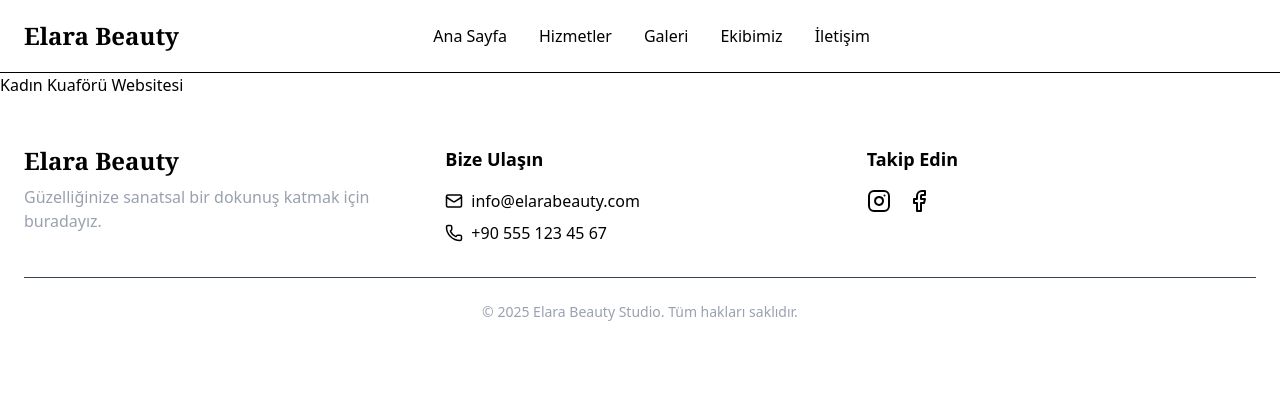
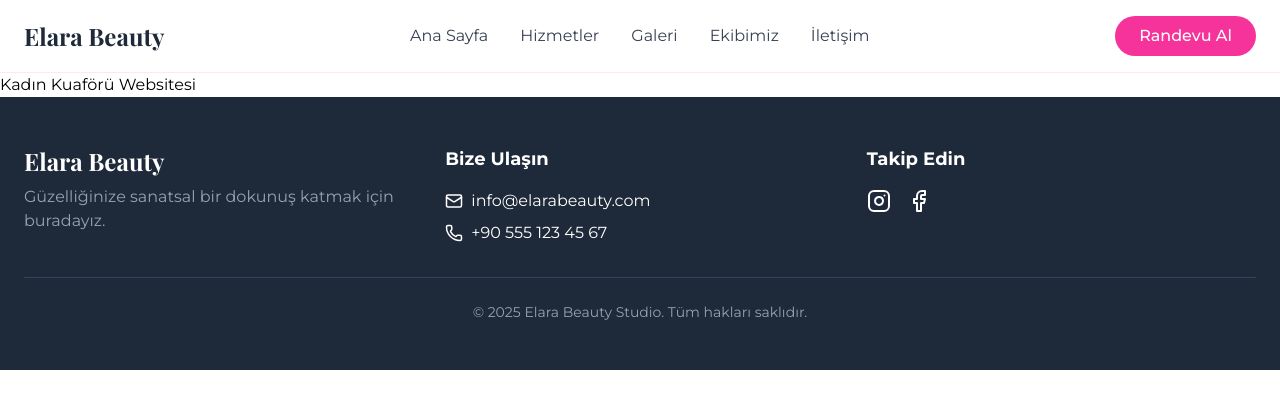
Before and after one commit to furkycl/freelance-Hairdresser, a Next.js app: page / in a window 1280 px wide. Shown: the top 408 px of the page. Built offline with nearby package versions, Linux system fonts and the light colour scheme.

Commit message:
feat: Create a stable project base and complete the Tailwind CSS configuration

```diff
--- a/src/app/globals.css
+++ b/src/app/globals.css
@@ -1,4 +1,21 @@
 @import "tailwindcss";
+
+/* :root seçicisi, projenin en tepesidir ve global değişkenleri tanımlamak için kullanılır. */
+:root {
+  /* Renk Değişkenleri (RGB formatında) */
+  /* NOT: Renkleri bu şekilde R G B olarak ayırmak, Tailwind'in bg-ana/80 gibi opaklık sınıflarını kullanabilmesi için kritiktir. */
+  --renk-ana: 241 212 212; /* #F1D4D4 */
+  --renk-ikincil: 54 69 79; /* #36454F */
+  --renk-vurgu: 180 143 104; /* #B48F68 */
+  --renk-vurgu-dark: 160 126 91; /* #A07E5B */
+  --renk-metin: 51 51 51; /* #333333 */
+  --renk-arka-plan: 248 248 248; /* #F8F8F8 */
+
+  /* Font Değişkenleri */
+  /* Bu değişkenler layout.tsx dosyasında next/font tarafından doldurulacak */
+  --font-sans: var(--font-montserrat);
+  --font-serif: var(--font-playfair);
+}
 
 .sr-only {
   position: absolute;
--- a/src/components/Footer.tsx
+++ b/src/components/Footer.tsx
@@ -3,53 +3,48 @@ import { Instagram, Facebook, Mail, Phone } from "lucide-react";
 
 export default function Footer() {
   return (
-    <footer className="bg-ikincil text-arka-plan font-sans">
+    // Standart Tailwind sınıfları: bg-gray-800, text-white
+    <footer className="bg-gray-800 text-white">
       <div className="container mx-auto px-6 py-12">
         <div className="grid grid-cols-1 md:grid-cols-3 gap-8 text-center md:text-left">
-          {/* Sol Bölüm: Logo ve Açıklama */}
           <div>
+            {/* globals.css'ten gelen .font-serif sınıfı */}
             <h3 className="text-2xl font-serif font-bold mb-2">Elara Beauty</h3>
             <p className="text-gray-400">
               Güzelliğinize sanatsal bir dokunuş katmak için buradayız.
             </p>
           </div>
-
-          {/* Orta Bölüm: İletişim */}
           <div>
             <h4 className="font-bold text-lg mb-4">Bize Ulaşın</h4>
             <ul className="space-y-2">
-              <li className="flex items-center justify-center md:justify-start gap-2 hover:text-vurgu transition-colors">
+              <li className="flex items-center justify-center md:justify-start gap-2 hover:text-pink-300 transition-colors">
                 <Mail size={18} />
                 <a href="mailto:info@elarabeauty.com">info@elarabeauty.com</a>
               </li>
-              <li className="flex items-center justify-center md:justify-start gap-2 hover:text-vurgu transition-colors">
+              <li className="flex items-center justify-center md:justify-start gap-2 hover:text-pink-300 transition-colors">
                 <Phone size={18} />
                 <a href="tel:+905551234567">+90 555 123 45 67</a>
               </li>
             </ul>
           </div>
-
-          {/* Sağ Bölüm: Sosyal Medya */}
           <div>
             <h4 className="font-bold text-lg mb-4">Takip Edin</h4>
             <div className="flex justify-center md:justify-start space-x-4">
               <a
                 href="#"
-                className="hover:text-vurgu transition-transform hover:scale-110"
+                className="hover:text-pink-300 transition-transform hover:scale-110"
               >
                 <Instagram size={24} />
               </a>
               <a
                 href="#"
-                className="hover:text-vurgu transition-transform hover:scale-110"
+                className="hover:text-pink-300 transition-transform hover:scale-110"
               >
                 <Facebook size={24} />
               </a>
             </div>
           </div>
         </div>
-
-        {/* Alt Bölüm: Telif Hakkı */}
         <div className="border-t border-gray-700 mt-8 pt-6 text-center text-gray-400 text-sm">
           <p>
             &copy; {new Date().getFullYear()} Elara Beauty Studio. Tüm hakları
--- a/src/components/Navbar.tsx
+++ b/src/components/Navbar.tsx
@@ -2,6 +2,7 @@ import Link from "next/link";
 import { Menu } from "lucide-react";
 
 export default function Navbar() {
+  // navLinks dizisini projemizin sayfalarına göre dolduruyoruz.
   const navLinks = [
     { name: "Ana Sayfa", href: "/" },
     { name: "Hizmetler", href: "/hizmetler" },
@@ -11,20 +12,21 @@ export default function Navbar() {
   ];
 
   return (
-    <header className="bg-arka-plan/80 backdrop-blur-md sticky top-0 z-50 border-b border-ana">
+    // Standart Tailwind sınıfları kullanıldı: bg-white, border-pink-100
+    <header className="bg-white/80 backdrop-blur-md sticky top-0 z-50 border-b border-pink-100">
       <nav className="container mx-auto px-6 py-4 flex justify-between items-center">
-        {/* Logo */}
-        <Link href="/" className="text-2xl font-serif font-bold text-ikincil">
+        {/* globals.css'ten gelen .font-serif sınıfı kullanıldı */}
+        <Link href="/" className="text-2xl font-serif font-bold text-gray-800">
           Elara Beauty
         </Link>
 
-        {/* Masaüstü Menü */}
         <ul className="hidden md:flex items-center space-x-8">
           {navLinks.map((link) => (
             <li key={link.name}>
+              {/* Standart Tailwind sınıfları: text-gray-700, hover:text-pink-600 */}
               <Link
                 href={link.href}
-                className="font-sans text-metin hover:text-vurgu transition-colors duration-300"
+                className="text-gray-700 hover:text-pink-600 transition-colors duration-300"
               >
                 {link.name}
               </Link>
@@ -32,18 +34,16 @@ export default function Navbar() {
           ))}
         </ul>
 
-        {/* Harekete Geçirici Buton */}
+        {/* Standart Tailwind sınıfları: bg-pink-500, hover:bg-pink-600 */}
         <Link
           href="/randevu"
-          className="hidden md:inline-block bg-vurgu text-white font-sans font-medium py-2 px-6 rounded-full hover:bg-vurgu-dark transition-all duration-300 transform hover:scale-105"
+          className="hidden md:inline-block bg-pink-500 text-white font-medium py-2 px-6 rounded-full hover:bg-pink-600 transition-all duration-300 transform hover:scale-105"
         >
           Randevu Al
         </Link>
 
-        {/* Mobil Menü Butonu */}
-        <button className="md:hidden text-ikincil">
-          <span className="sr-only">Menüyü aç</span>{" "}
-          {/* Ekran okuyucu için metin */}
+        <button className="md:hidden text-gray-800">
+          <span className="sr-only">Menüyü aç</span>
           <Menu size={28} />
         </button>
       </nav>
--- a/tailwind.config.ts
+++ b/tailwind.config.ts
@@ -1,27 +1,14 @@
 import type { Config } from "tailwindcss";
 
 const config: Config = {
+  // Bu content kısmı, Tailwind'in hangi dosyaları tarayacağını bilmesi için zorunludur.
   content: [
-    "./src/pages/**/*.{js,ts,jsx,tsx,mdx}",
     "./src/components/**/*.{js,ts,jsx,tsx,mdx}",
     "./src/app/**/*.{js,ts,jsx,tsx,mdx}",
   ],
+  // Theme kısmına hiçbir şey eklemiyoruz, varsayılan ayarları kullanacak.
   theme: {
-    extend: {
-      fontFamily: {
-        sans: ["var(--font-montserrat)"],
-        serif: ["var(--font-playfair)"],
-      },
-      colors: {
-        // Renk paletimiz
-        ana: "#F1D4D4", // Toz Pembe
-        ikincil: "#36454F", // Antrasit
-        vurgu: "#B48F68", // Altın Sarısı
-        "vurgu-dark": "#A07E5B", // Vurgu renginin koyu tonu (hover için)
-        metin: "#333333", // Koyu Gri Metin
-        "arka-plan": "#F8F8F8", // Kırık Beyaz Arka Plan
-      },
-    },
+    extend: {},
   },
   plugins: [],
 };
```
